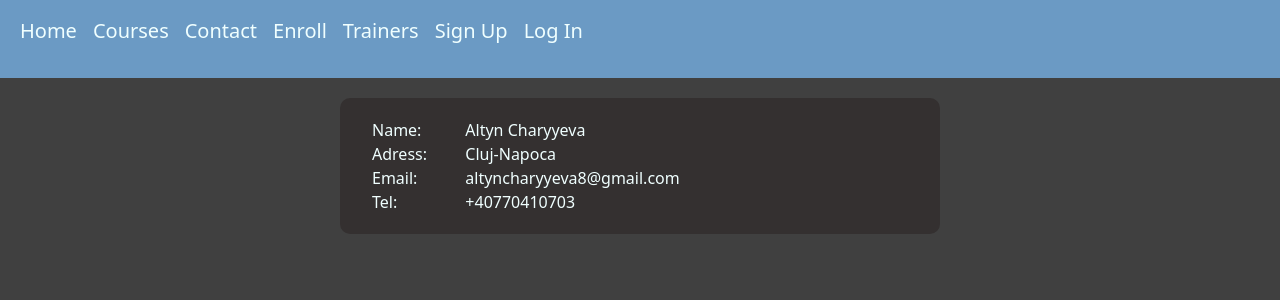
After one commit to AltynCharyyeva/OnlineSchoolApp, a Django app: page /student_detail/1 in a window 1280 px wide. The commit adds this page. Shown: the top 300 px of the page. Run offline with Django 4.2, Linux system fonts and the light colour scheme; a user stored in the database is signed in; data comes from the database, SQL or seed files in the repository.

Commit message:
third commit

```diff
--- a/mainapp/models.py
+++ b/mainapp/models.py
@@ -33,6 +33,9 @@ class Course(models.Model):
     def __str__(self) -> str:
         return f'{self.course_name}'
 
+    class Meta:
+        db_table = 'course'
+
 
 
 class Student(models.Model):
@@ -53,11 +56,6 @@ class Student(models.Model):
     def __str__(self) -> str:
         return f'Name: {self.name} Surname: {self.surname}'
 
-# class Enrollment(models.Model):
-#     student=models.ForeignKey(Student, on_delete=models.CASCADE, blank=True, null=True)
-#     course=models.ForeignKey(Course, on_delete=models.CASCADE, blank=True, null=True)
-#     enrollment_date=models.DateField()
-
 
 class School_info(models.Model):
     school_name=models.CharField(max_length=40)
@@ -67,3 +65,8 @@ class School_info(models.Model):
 
     class Meta:
         db_table = 'school_info'
+
+# class Enrollment(models.Model):
+#     student=models.ForeignKey(Student, on_delete=models.CASCADE, blank=True, null=True)
+#     course=models.ForeignKey(Course, on_delete=models.CASCADE, blank=True, null=True)
+#     enrollment_date=models.DateField()
--- /dev/null
+++ b/mainapp/templates/mainapp/enrollsuccess.html
@@ -0,0 +1,5 @@
+{% extends 'mainapp/header.html' %}
+
+ {% block content %}
+ <h3>Enrollment successful</h3>
+ {% endblock %}
--- a/mainapp/templates/mainapp/header.html
+++ b/mainapp/templates/mainapp/header.html
@@ -12,7 +12,6 @@
     {% load static %}
     <style>
       body {
-        /* background-image: url("{% static 'img/FDF4DC.jpeg' %}"); */
         background-color: #404040;
         background-size: cover;
         background-repeat: no-repeat;
--- a/mainapp/templates/mainapp/include/navbar.html
+++ b/mainapp/templates/mainapp/include/navbar.html
@@ -1,3 +1,4 @@
+{% load static %}
 <nav class="navbar navbar-expand-lg navbar-expand" style="background-color: #6b9ac4">
     <div class="container-fluid">
         <style>
@@ -25,9 +26,6 @@
                 <a class="nav-link" href="/trainers"><p class="fs-5">Trainers</p></a>
             </li>
             <li class "nav-item">
-                <a class="nav-link" href="/students"><p class="fs-5">Students</p></a>
-            </li>
-            <li class "nav-item">
                 <a class="nav-link" href="/register"><p class="fs-5">Sign Up</p></a>
             </li>
             <li class "nav-item">
--- /dev/null
+++ b/mainapp/templates/mainapp/student_detail.html
@@ -0,0 +1,39 @@
+{% extends 'mainapp/header.html' %}
+{% block content %}
+
+<style>
+  .student-details-container {
+    background-color: #343030;
+    border-radius: 10px;
+    padding: 20px;
+    margin: 20px auto;
+    max-width: 600px;
+  }
+
+  .student-details-container p {
+    margin-bottom: 0;
+  }
+</style>
+
+<div class="student-details-container">
+  <div class="container">
+      <div class="row">
+          <div class="col-2">Name: </div>
+        <div class="col-10"><p>{{ student.name }} {{ student.surname }}</p></div>
+      </div>
+      <div class="row">
+          <div class="col-2">Adress: </div>
+          <div class="col-10"><p>{{ student.addres }}</p></div>
+      </div>
+      <div class="row">
+          <div class="col-2">Email: </div>
+          <div class="col-10"><p>{{ student.email}}</p></div>
+      </div>
+      <div class="row">
+          <div class="col-2">Tel: </div>
+          <div class="col-10"><p>{{ student.tel }}</p></div>
+      </div>
+  </div>
+</div>
+
+{% endblock %}
--- /dev/null
+++ b/mainapp/templates/mainapp/success.html
@@ -0,0 +1,4 @@
+{% extends 'mainapp/header.html' %}
+{% block content %}
+<h3>You have successfully signed up/logged in</h3>
+{% endblock %}
--- a/mainapp/templates/mainapp/trainers.html
+++ b/mainapp/templates/mainapp/trainers.html
@@ -3,15 +3,15 @@
 
 <style>
   .card-name {
-    color: #0b0b0b; /* Blue color for name */
+    color: #0b0b0b;
   }
 
   .card-profession {
-    color: #1410e0; /* Green color for profession */
+    color: #1410e0;
   }
 
   .card-about {
-    color: #5c5554; /* Red color for about */
+    color: #5c5554;
   }
 </style>
 
--- a/mainapp/urls.py
+++ b/mainapp/urls.py
@@ -7,16 +7,20 @@ urlpatterns = [
     path('login', views.login_page, name='login_page'),
     path('logout', views.logout_page, name='logout'),
     path('add_course', views.AddCourse.as_view(), name='add_course'),
-    #path('update_course/<int:id>', views.update_course, name='update_course'),
     path('course_detail/<int:id>', views.CourseDetailView.as_view(), name='course_detail'),
+    path('student_detail/<int:id>', views.StudentDetailView.as_view(), name='student_detail'),
     path('courses', views.Courses.as_view(), name='courses'),
     path('students', views.Students.as_view(), name='students'),
+    path('users', views.Users.as_view(), name='users'),
     path('contact/', views.Contact.as_view(), name='contact'),
     path('enroll', views.EnrollStudent.as_view(), name='enroll'),
     path('add_trainer', views.AddTrainer.as_view(), name='add_trainer'),
     path('trainers', views.Trainers.as_view(), name='trainers'),
     path('add-contact-info', views.add_contact_info, name='add_info'),
-    #path('delete-record/<int:id>', views.delete_record, name='delete-record'),
     path('register', views.register_page, name='register_page'),
     path('access-forbidden', views.access_forbidden_page, name='forbidden'),
+    path('success_sign_up', views.success_sign_in, name='success'),
+    path('enroll_success', views.enroll_success, name='enroll_success')
+    #path('delete-record/<int:id>', views.delete_record, name='delete-record'),
+    #path('update_course/<int:id>', views.update_course, name='update_course'),
 ]
--- a/mainapp/views.py
+++ b/mainapp/views.py
@@ -10,6 +10,7 @@ from django.contrib import messages
 from django.contrib.auth.mixins import LoginRequiredMixin
 from django.contrib.auth.decorators import login_required
 from django.contrib.auth.mixins import UserPassesTestMixin
+from django.contrib.auth.models import User
 
 
 # Create your views here.
@@ -24,7 +25,7 @@ def login_page(request):
         user = authenticate(request, username=username, password=password)
         if user is not None:
             login(request, user)
-            return redirect('homepage')
+            return redirect('success')
         else:
             messages.success(request, ("There was an error logging in"))
             return redirect('login_page')
@@ -45,28 +46,28 @@ def register_page(request):
         form = forms.CustomUserForm(request.POST)
         if form.is_valid():
             form.save()
-            return redirect('homepage')
+            return redirect('success')
 
     context = {'form': form}
 
     return render(request, 'mainapp/register.html', context)
 
+def success_sign_in(request):
+    return render(request, 'mainapp/success.html')
 
 
 class EnrollStudent(LoginRequiredMixin, CreateView):
     login_url = "login_page"
-    #redirect_field_name = "register"
     form_class = forms.StudentForm
     template_name = 'mainapp/enroll.html'
-    success_url = '/'
+    success_url = 'enroll_success'
 
 
     def form_valid(self, form):
         # Get the selected courses from the form data
         selected_courses = form.cleaned_data['course']
 
-        # Clear existing trainers for the student
-        #form.instance.trainers.clear()
+
         response = super().form_valid(form)
 
         # Iterate over selected courses and add the trainers for each course to the student
@@ -76,6 +77,22 @@ class EnrollStudent(LoginRequiredMixin, CreateView):
 
         # Call the super method to save the form and perform the default behavior
         return response
+
+
+def enroll_success(request):
+    return render(request, 'mainapp/enrollsuccess.html')
+
+class StudentDetailView(LoginRequiredMixin, DetailView):
+    login_url = "login_page"
+    model = models.Student
+    template_name = 'mainapp/student_detail.html'
+    context_object_name = 'student'
+    pk_url_kwarg = 'id'
+
+    def get_context_data(self, **kwargs: Any):
+        context =  super().get_context_data(**kwargs)
+        return context
+
 
 
 class Trainers(ListView):
@@ -93,10 +110,31 @@ class Courses(ListView):
 def access_forbidden_page(request):
     return render(request, 'mainapp/forbidden.html')
 
+
+
 class Students(UserPassesTestMixin, ListView):
     model = models.Student
     template_name = 'mainapp/students.html'
     context_object_name = 'students'
+
+    def test_func(self):
+        return self.request.user.username.startswith('altyn')
+
+    def handle_no_permission(self):
+        return render(
+            self.request,
+            'mainapp/forbidden.html',
+            {'redirect_url': 'forbidden'}
+        )
+
+    def get_login_url(self) -> str:
+        return ('forbidden')
+
+
+class Users(UserPassesTestMixin, ListView):
+    model = User
+    template_name = 'mainapp/users.html'
+    context_object_name = 'users'
 
     def test_func(self):
         return self.request.user.username.startswith('altyn')
@@ -123,13 +161,6 @@ def add_contact_info(request):
     )
 
     return redirect('homepage')
-
-
-
-# def delete_record(request, id):
-#     instance = models.School_info.objects.get(id=id)
-#     instance.delete()
-#     return redirect('homepage')
 
 
 class Contact(ListView):
@@ -191,8 +222,10 @@ class CourseDetailView(DetailView):
 
 
 
-
-
+# def delete_record(request, id):
+#     instance = models.School_info.objects.get(id=id)
+#     instance.delete()
+#     return redirect('homepage')
 
 
 # def update_course(request, id):
```
Also changed, not shown: mainapp/templates/mainapp/course_detail.html (+5 -5 lines), mainapp/templates/mainapp/courses.html (+1 -11 lines), mainapp/templates/mainapp/home.html (+27 -11 lines), mainapp/templates/mainapp/include/student_form.html (+0 -61 lines), mainapp/templates/mainapp/students.html (+5 -2 lines), mainapp/templates/mainapp/users.html (added, +15 -0 lines), db.sqlite3, mainapp/migrations/0008_alter_course_table.py (added), mainapp/static/img/icon_account.png (added).
